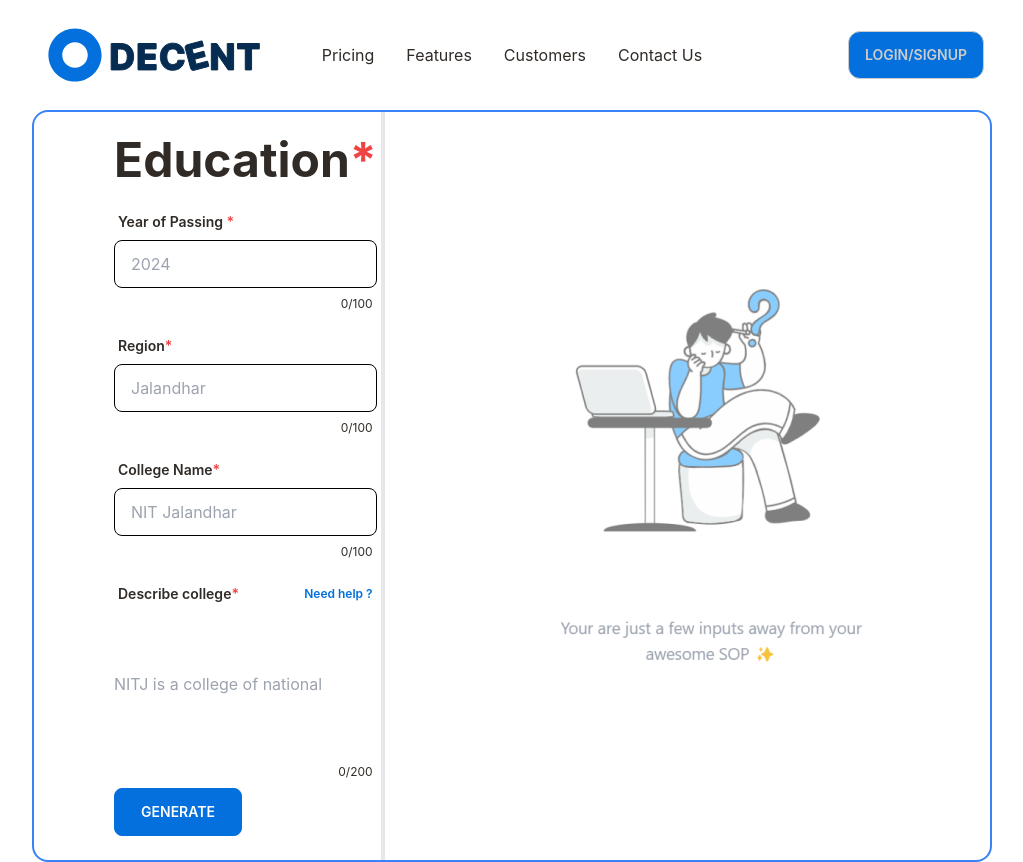
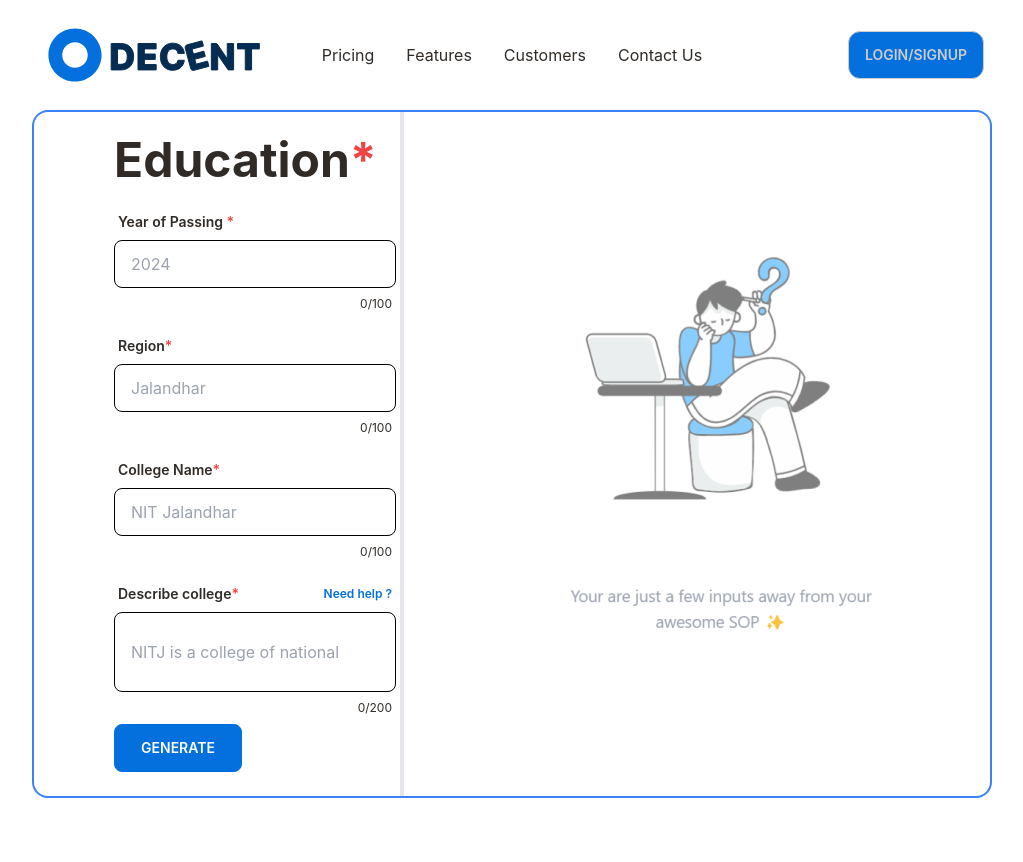
Before and after one commit to MoinulIslam7/Decent-learning, a React (Create React App) app: page / in a window 1280 px wide. Shown: the whole page, without its empty margins (128-1151 px from the left). After the commit the page ends 800 px from the top, so only its background shows below. Built offline with nearby package versions, Linux system fonts and the light colour scheme.

Commit message:
edited text field

```diff
--- a/public/index.html
+++ b/public/index.html
@@ -24,7 +24,7 @@
       work correctly both with client-side routing and a non-root public URL.
       Learn how to configure a non-root public URL by running `npm run build`.
     -->
-    <title>React App</title>
+    <title>Decent | Registration</title>
   </head>
   <body>
     <noscript>You need to enable JavaScript to run this app.</noscript>
--- a/src/Pages/Registration.js
+++ b/src/Pages/Registration.js
@@ -43,7 +43,7 @@ const Registration = () => {
                         <span className="label-text-alt text-primary font-semibold">Need help ?</span>
                     </label>
                     <input type="text" placeholder="NITJ is a college of national
-                     importance and students can get admission into this college through the JEE mains entrance exam and then the JoSSA counselling ...." className="text-secondaryinput input-bordered h-36  border-black" />
+                     importance and students can get admission into this college through the JEE mains entrance exam and then the JoSSA counselling ...." className="text-secondary input input-bordered h-20  border-black" />
                     <label className="label">
                         <span className="label-text-alt"></span>
                         <span className="label-text-alt text-secondary">0/200</span>
```
